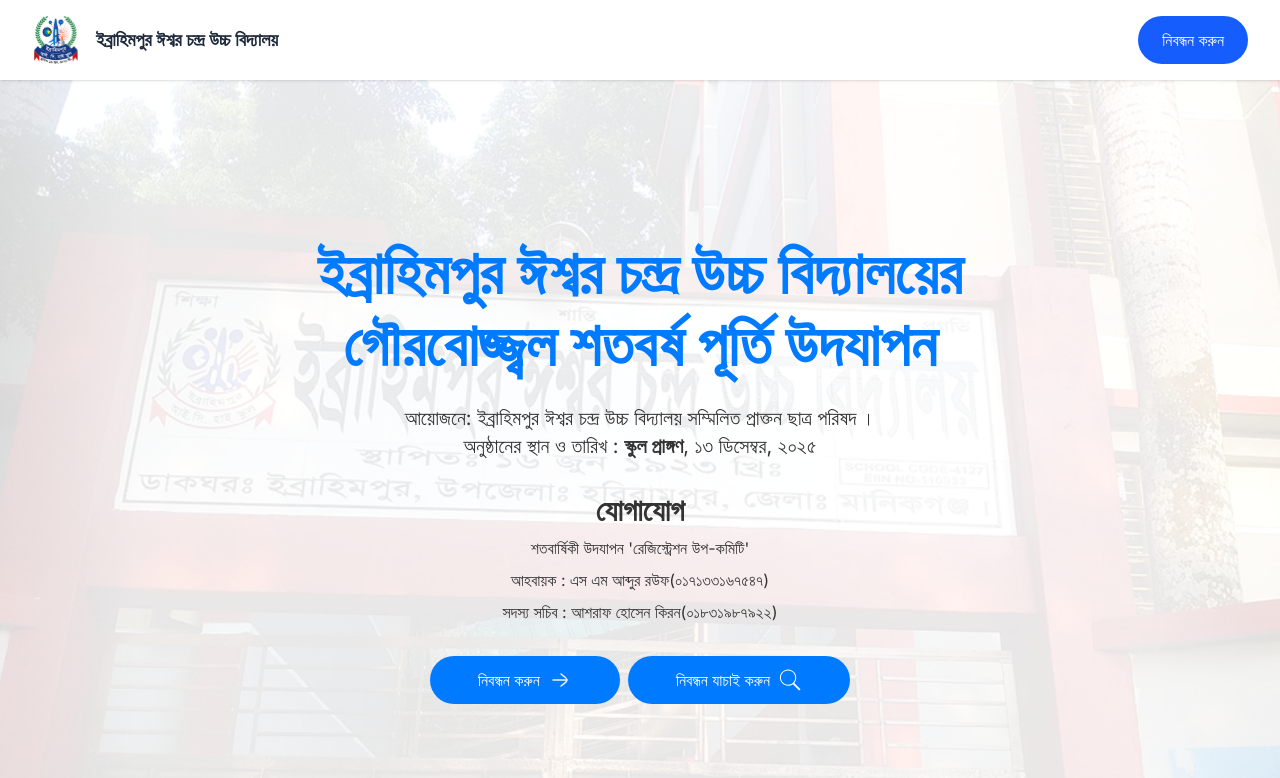
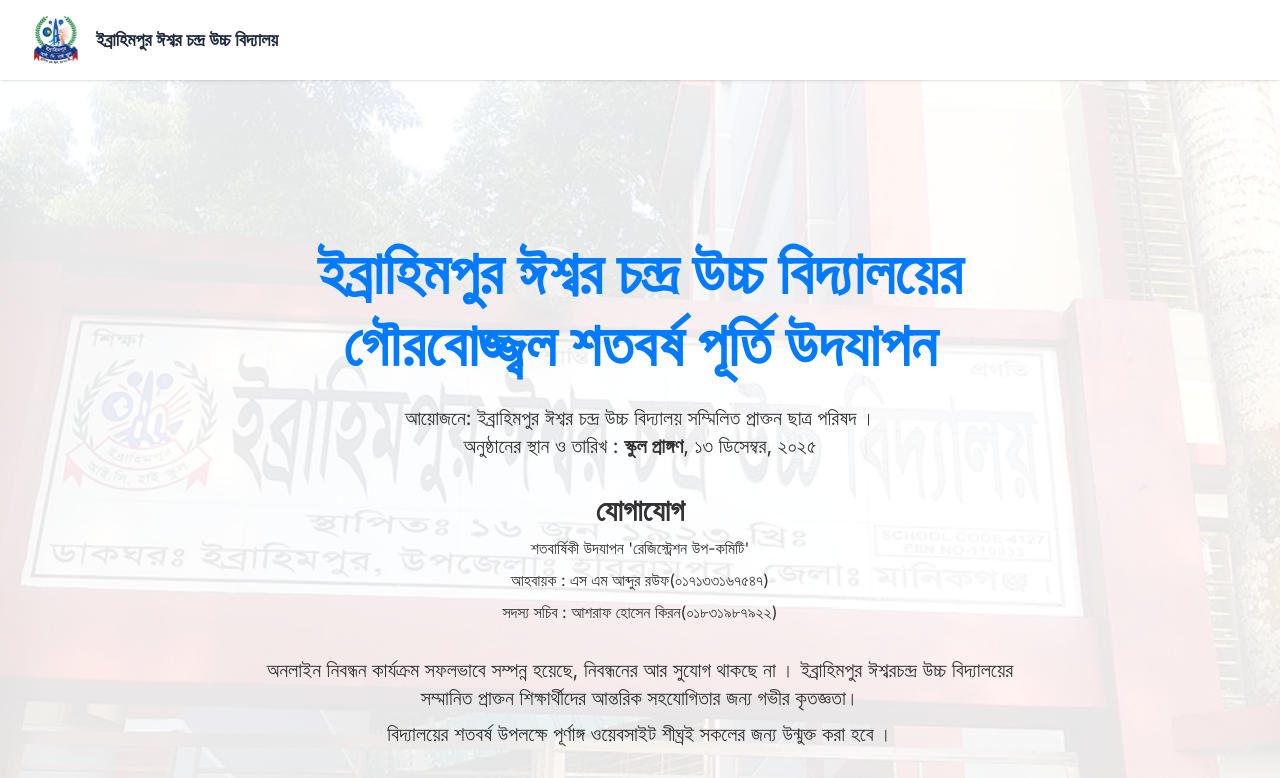
Before and after one commit to abir-ticon/reunion, a Next.js app: page / in a window 1280 px wide. Shown: the top 778 px of the page. Built offline with nearby package versions, Linux system fonts and the light colour scheme.

Commit message:
Remove AboutSection component and clean up related imports in page.tsx. Comment out registration buttons in Header and HeroBanner components for future use.

```diff
--- a/src/app/page.tsx
+++ b/src/app/page.tsx
@@ -1,6 +1,5 @@
 "use client";
 
-// import AboutSection from "@/components/AboutSection";
 import Footer from "@/components/Footer";
 import Header from "@/components/Header";
 import HeroBanner from "@/components/HeroBanner";
@@ -49,7 +48,6 @@
             />
           </div>
         )}
-        {/* <AboutSection /> */}
         <Footer />
       </div>
 
--- a/src/components/AboutSection.tsx
+++ /dev/null
@@ -1,53 +0,0 @@
-import Image from "next/image";
-
-export default function AboutSection() {
-  return (
-    <section
-      className="py-16 bg-[#E0F7FA] relative overflow-hidden"
-      style={{
-        backgroundImage: "url('/images/about-bg.png')",
-        backgroundSize: "contain",
-        backgroundPosition: "center",
-      }}
-    >
-      <div className="max-w-7xl mx-auto px-4 sm:px-6 lg:px-8">
-        <div className="grid grid-cols-1 lg:grid-cols-2 gap-12 items-center">
-          {/* Left side - Text Content */}
-          <div className="lg:max-w-[475px] ">
-            <h2 className="text-2xl md:text-[32px] font-bold text-[#1E293B] mb-8">
-              ইব্রাহিমপুর ইশ্বরচন্দ্র উচ্চ বিদ্যালয়ের গৌরবোজ্জ্বল শতবর্ষ পূর্তি
-              উদযাপন
-            </h2>
-            <p className="text-md text-[#000] mb-8 leading-[26px]">
-              আয়োজনে: ইব্রাহিমপুর ঈশ্বর চন্দ্র উচ্চবিদ্যালয় সম্মিলিত প্রাক্তন
-              ছাত্র পরিষদ ।
-              <br />
-              অনুষ্ঠানের স্থান ও তারিখ
-              <br />
-              স্কুল প্রাঙ্গণ, ১৩ শে ডিসেম্বর, ২০২৫
-            </p>
-            <p className="text-md text-[#000] mb-8 leading-[26px]">
-              যোগাযোগ <br />
-              শতবার্ষিকী উদযাপন &apos;রেজিস্ট্রেশন উপ-কমিটি:&apos; <br />
-              আহবায়ক : এস এম আব্দুর রউফ, ফোন নম্বর: ০১৭১৩৩১৬৭৫৪৭ <br />
-              সদস্য সচিব : আশরাফ হোসেন কিরন , ফোন নম্বর: ০১৮৩১৯৮৭৯২২
-            </p>
-          </div>
-
-          {/* Right side - Image */}
-          <div className="relative">
-            <div className="rounded-2xl overflow-hidden">
-              <Image
-                src="/images/about-image.png"
-                alt="Alumni Reunion"
-                width={500}
-                height={400}
-                className="rounded-lg w-full h-80 object-cover"
-              />
-            </div>
-          </div>
-        </div>
-      </div>
-    </section>
-  );
-}
--- a/src/components/Header.tsx
+++ b/src/components/Header.tsx
@@ -59,7 +59,7 @@
           </div>
 
           {/* Desktop Navigation */}
-          <div className="hidden md:flex items-center space-x-10">
+          {/* <div className="hidden md:flex items-center space-x-10">
             <button
               type="button"
               onClick={handleRegisterClick}
@@ -67,7 +67,7 @@
             >
               নিবন্ধন করুন
             </button>
-          </div>
+          </div> */}
 
           {/* Mobile Hamburger Menu Button */}
           <button
@@ -111,13 +111,13 @@
             </div>
 
             {/* Mobile Navigation Links */}
-            <button
+            {/* <button
               type="button"
               className="bg-blue-600 text-white px-6 py-3 rounded-[48px] font-medium bg-[#007BFF] hover:bg-blue-700 transition-colors cursor-pointer w-full"
               onClick={handleRegisterClick}
             >
               নিবন্ধন করুন
-            </button>
+            </button> */}
           </div>
         </div>
       </div>
--- a/src/components/HeroBanner.tsx
+++ b/src/components/HeroBanner.tsx
@@ -59,9 +59,24 @@
               </span>
             </div>
           </div>
+          <div className="flex items-center flex-col justify-center gap-2 md:gap-2 text-[#333] mb-8 max-w-[800px] mx-auto text-lg md:text-xl">
+            <div className="flex flex-col gap-2 items-center">
+              <span>
+                অনলাইন নিবন্ধন কার্যক্রম সফলভাবে সম্পন্ন হয়েছে, নিবন্ধনের আর
+                সুযোগ থাকছে না । ইব্রাহিমপুর ঈশ্বরচন্দ্র উচ্চ বিদ্যালয়ের
+                সম্মানিত প্রাক্তন শিক্ষার্থীদের আন্তরিক সহযোগিতার জন্য গভীর
+                কৃতজ্ঞতা।
+              </span>
+
+              <span>
+                বিদ্যালয়ের শতবর্ষ উপলক্ষে পূর্ণাঙ্গ ওয়েবসাইট শীঘ্রই সকলের জন্য
+                উন্মুক্ত করা হবে ।
+              </span>
+            </div>
+          </div>
 
           <div className="flex flex-col md:flex-row items-center justify-center gap-2">
-            <button
+            {/* <button
               type="button"
               onClick={openInfoModal}
               className="bg-[#007BFF] text-white px-12 py-3 rounded-[48px] text-md transition-colors inline-flex items-center space-x-2 cursor-pointer hover:bg-blue-700"
@@ -74,7 +89,7 @@
                 src="/images/arrow-right-white.svg"
                 alt="Arrow Right"
               />
-            </button>
+            </button> */}
             <button
               type="button"
               onClick={onVerifyClick}
```
